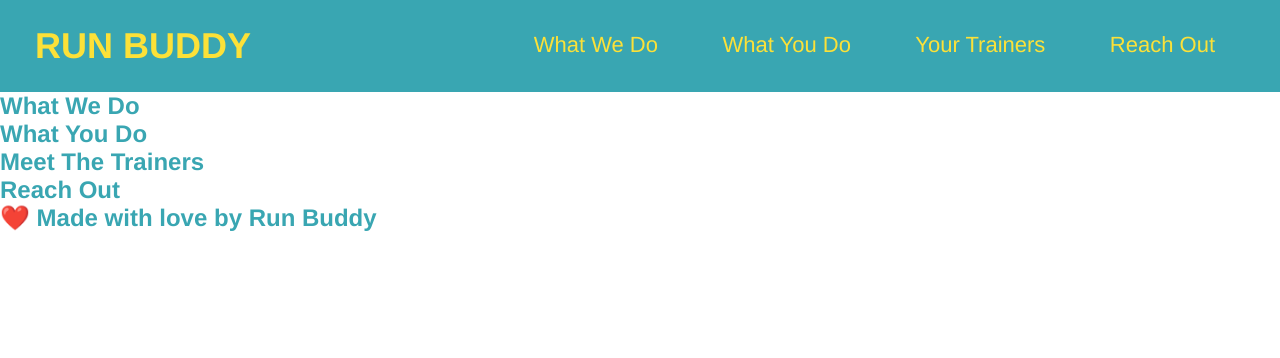
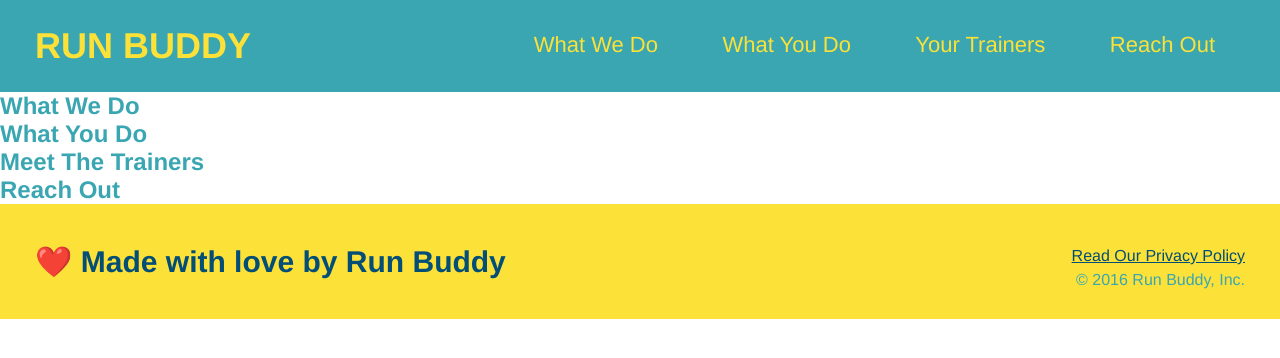
Before and after one commit to camyacodes/run-buddy, a plain HTML site: page index.html in a window 1280 px wide. Drawn offline with Linux system fonts and the light colour scheme.

Commit message:
styled footer

```diff
--- a/assets/css/style.css
+++ b/assets/css/style.css
@@ -1,6 +1,7 @@
 * {
   margin: 0;
   padding: 0;
+  box-sizing: border-box;
 }
 
 body {
@@ -42,3 +43,26 @@ header nav ul li a {
   font-weight: lighter;
   font-size: 22px;
 }
+
+footer {
+  background: #fce138;
+  width: 100%;
+  padding: 40px 35px;
+}
+
+footer h2 {
+  display: inline;
+  color: #024e76;
+  font-size: 30px;
+  margin: 0;
+}
+
+footer div {
+  float: right;
+  line-height: 1.5;
+  text-align: right;
+}
+
+footer a {
+  color: #024e76;
+}
--- a/index.html
+++ b/index.html
@@ -3,7 +3,7 @@
   <head>
     <meta charset="UTF-8" />
     <title>Run Buddy</title>
-    <link rel="stylesheet" href="./assets/css/style.css">
+    <link rel="stylesheet" href="./assets/css/style.css" />
   </head>
   <body>
     <!--navigation-->
@@ -58,6 +58,10 @@
     <!--footer-->
     <footer>
       <h2>❤️ Made with love by Run Buddy</h2>
+      <div>
+        <a href="#">Read Our Privacy Policy</a><br />
+        &copy; 2016 Run Buddy, Inc.
+      </div>
     </footer>
   </body>
 </html>
```
